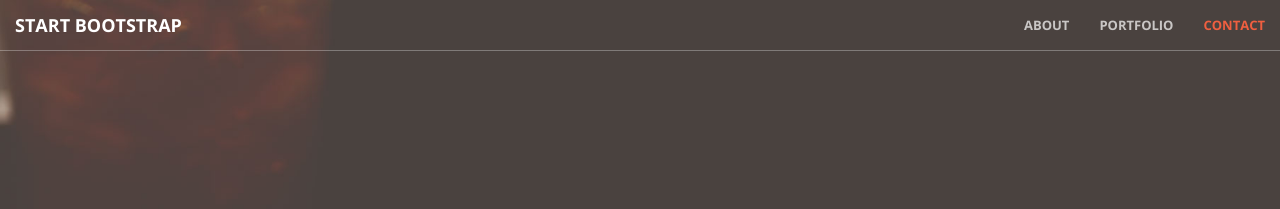
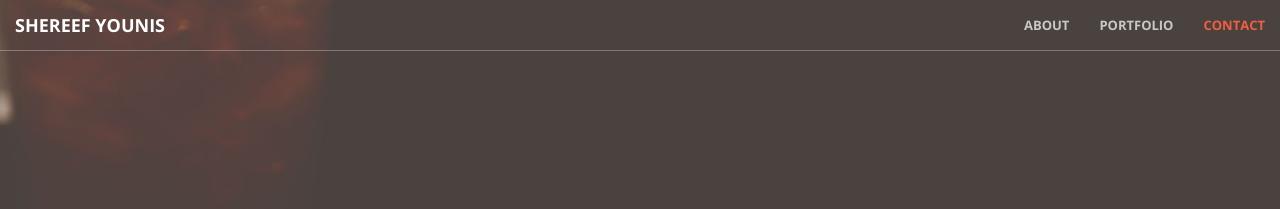
Before and after one commit to shereefyounis/Shereef-Younis-Portfolio, a Jekyll site: the page built from index.html, in a window 1280 px wide. Shown: the top 209 px of the page. Built offline with Jekyll 4.4.1, drawn with Linux system fonts in a browser that asks for light colours.

Commit message:
Update 4

```diff
--- a/_includes/nav.html
+++ b/_includes/nav.html
@@ -8,7 +8,7 @@
                 <span class="icon-bar"></span>
                 <span class="icon-bar"></span>
             </button>
-            <a class="navbar-brand page-scroll" href="#page-top">Start Bootstrap</a>
+            <a class="navbar-brand page-scroll" href="#page-top">Shereef Younis</a>
         </div>
 
         <!-- Collect the nav links, forms, and other content for toggling -->
```
